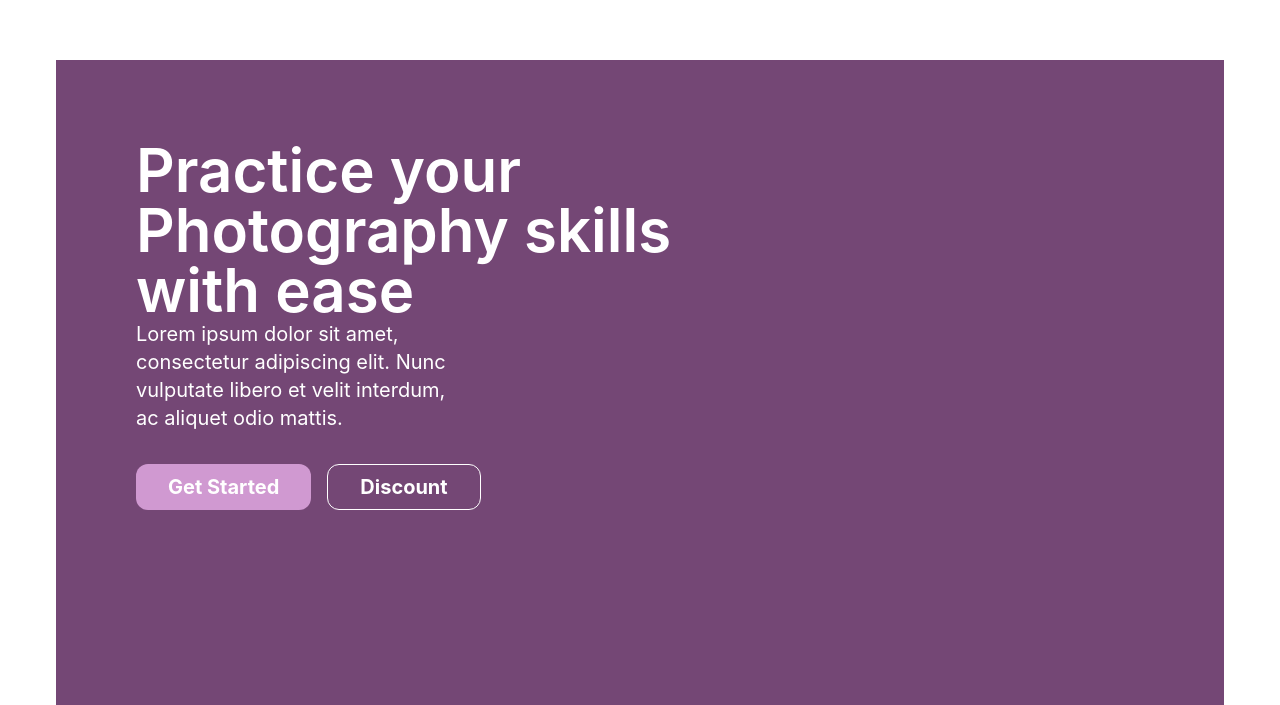
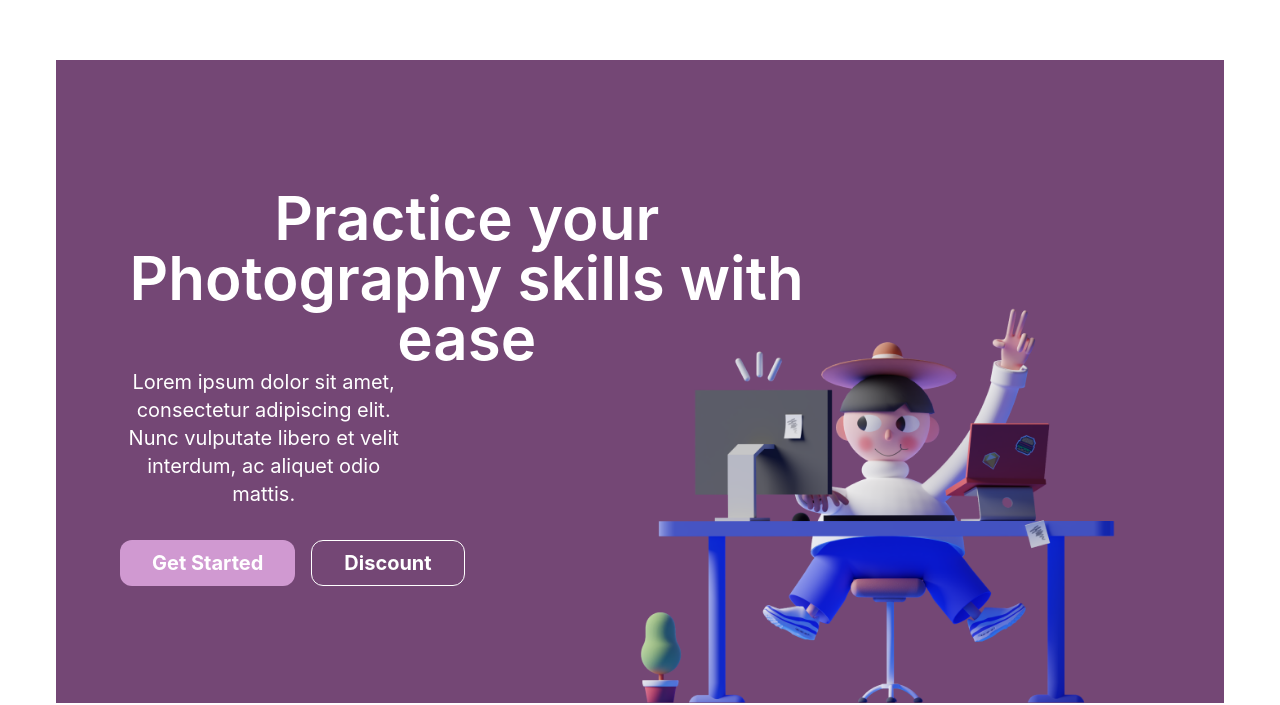
Before and after one commit to Arsalan31/my-project1, a React (Create React App) app: page /Akdn in a window 1280 px wide. Shown: the part 140-845 px from the top of the page. Built offline with nearby package versions, Linux system fonts and the light colour scheme; what tailwindcss-rtl would draw is missing.

Commit message:
Update Hero2.js

```diff
--- a/src/Components/Hero2.js
+++ b/src/Components/Hero2.js
@@ -6,25 +6,30 @@ function Hero2() {
     return (
         <section>
             <div className="container mt-36 sm:p-14 px-5 py-6 mx-auto bg-white">
-                <div className="bg rounded-ts-3xl p-20 rounded-te-3xl rounded-bs-3xl rounded-be-7xl">
-                    <div className="">
-                        <h3 className="text-start text-6xl w-8/12 text-white font-semibold">Practice your Photography skills with ease</h3>
-                        <h4 className="text-white w-1/3 text-semibold text-xl">
-                            Lorem ipsum dolor sit amet, consectetur adipiscing elit. Nunc vulputate libero et velit interdum, ac aliquet odio mattis.
-                        </h4>
-                        <div className="flex gap-4 mt-8">
-                            <button className="text-white px-8 py-2 text-xl font-bold bg-pink-10 rounded-xl">Get Started</button>
-                            <button className="text-white border border-white px-8 py-2 rounded-xl text-xl font-bold">Discount</button>
+                <div className="bg rounded-ts-3xl px-16 pt-32 rounded-te-3xl rounded-bs-3xl rounded-be-7xl">
+                    <h3 className="text-6xl lg:w-2/3 w-full lg:text-start text-center text-white font-semibold">Practice your Photography skills with ease</h3>
+                    <div className="flex lg:flex-nowrap flex-wrap">
+                        <div className="lg:w-3/4 w-full">
+                            <h4 className="text-white lg:w-7/12 w-full lg:text-start text-center text-semibold text-xl lg:mt-0 mt-10">
+                                Lorem ipsum dolor sit amet, consectetur adipiscing elit. Nunc vulputate libero et velit interdum, ac aliquet odio mattis.
+                            </h4>
+                            <div className="flex lg:justify-start justify-center gap-4 mt-8 pb-10">
+                                <button className="text-white px-8 py-2 text-xl font-bold bg-pink-10 rounded-xl focus:outline-none">Get Started</button>
+                                <button className="text-white border border-white px-8 py-2 rounded-xl text-xl font-bold focus:outline-none">Discount</button>
+                            </div>
+                        </div>
+                        <div className="lg:w-10/12 w-full lg:-mt-52 mt-16">
+                            <img src={require('./assets/Saly-10.png')}></img>
                         </div>
                     </div>
-                    <div className="w-1/2 flex content-end">
+                    {/* <div className="w-1/2 flex content-end">
                         <div className="flex justify-center gap-6 mt-20">
                             <img src={require('./assets/Saly-10.png')}></img>
                         </div>
-                    </div>
+                    </div> */}
                 </div>
             </div>
-        </section>
+        </section >
     )
 }
 
```
